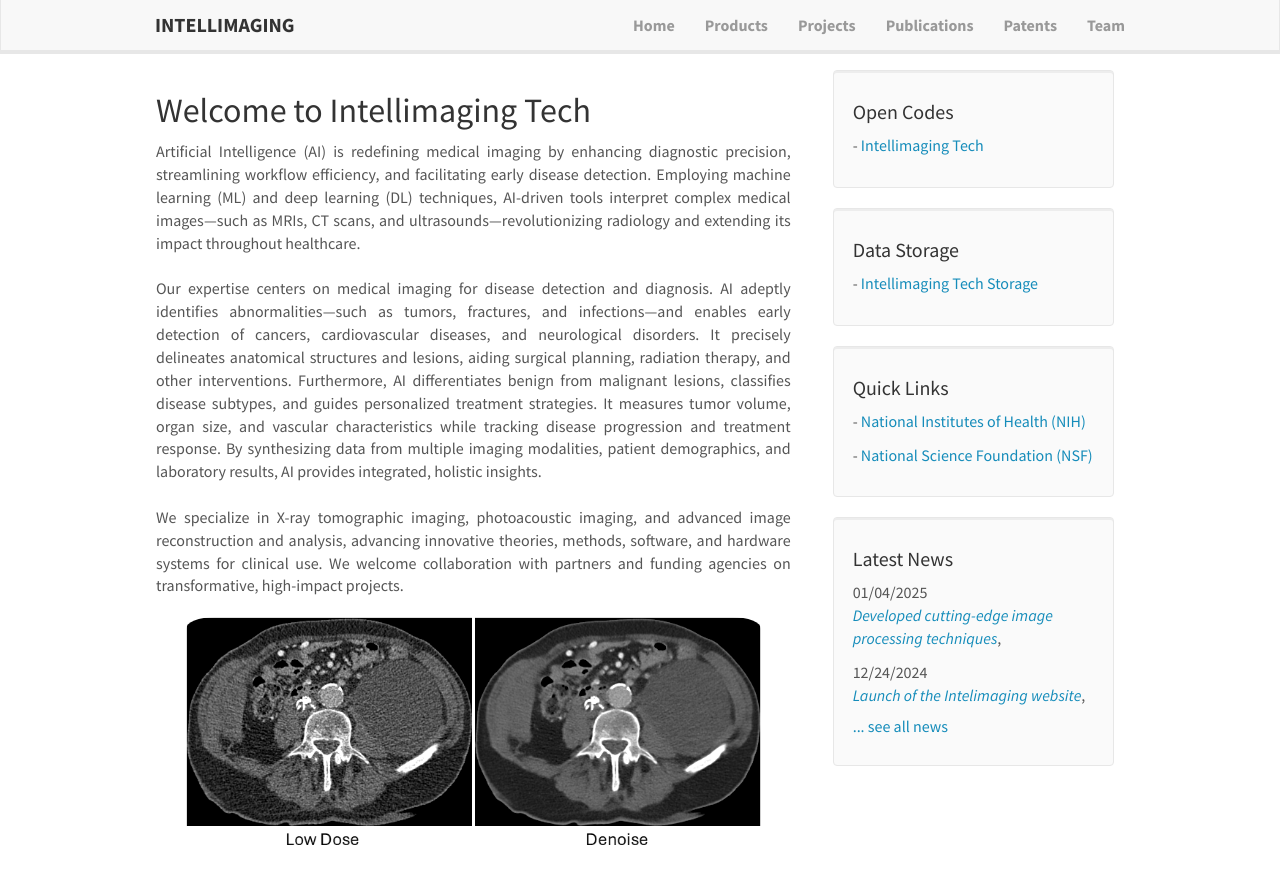
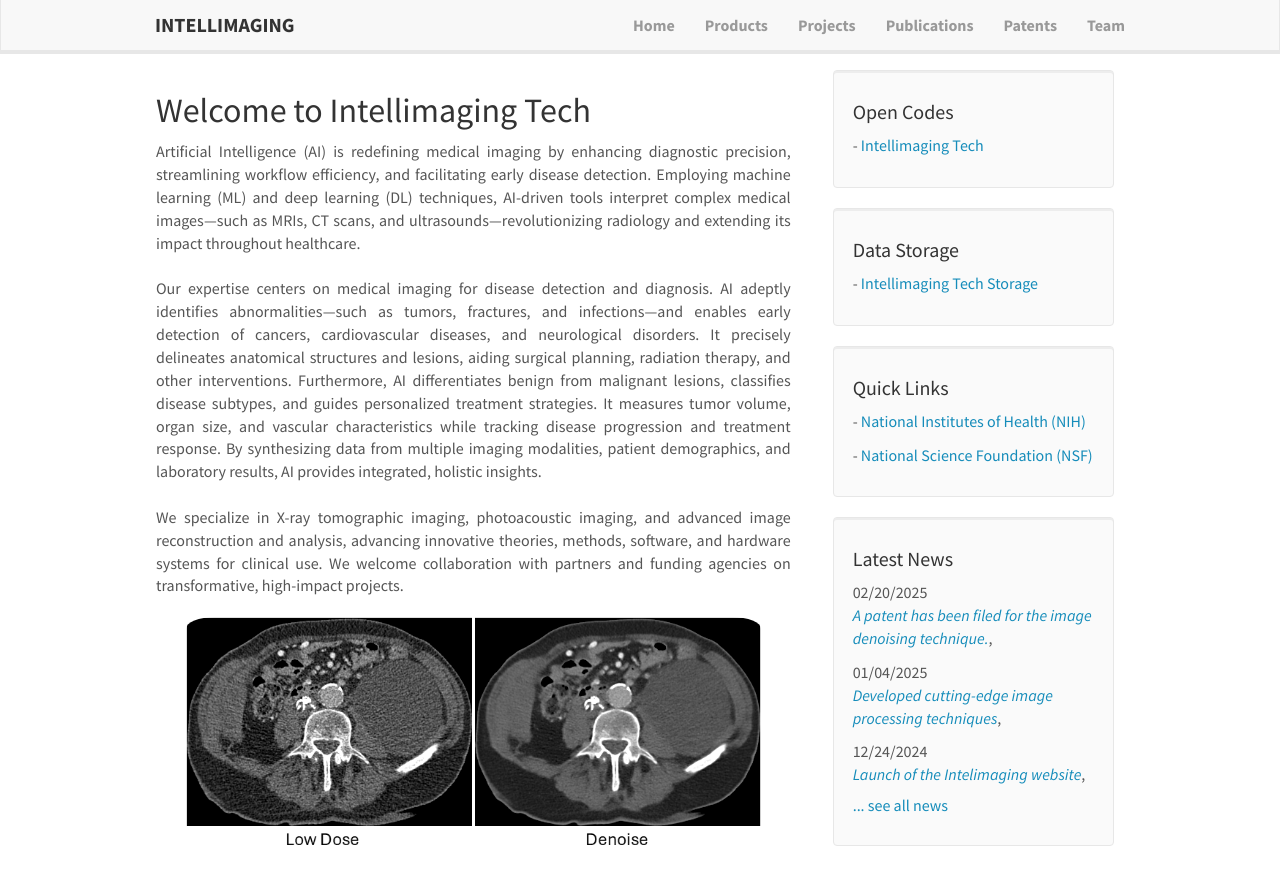
Before and after one commit to intellimaging/intellimaging.github.io, a Jekyll site: the page built from _pages/home.md, in a window 1280 px wide. Shown: the top 885 px of the page. Built offline with Jekyll 4.4.1, drawn with Linux system fonts in a browser that asks for light colours.

Commit message:
Update news.yml

```diff
--- a/_data/news.yml
+++ b/_data/news.yml
@@ -1,3 +1,8 @@
+- date: 02/20/2025
+  headline: A patent has been filed for the image denoising technique.
+  url: ttps://www.intellimaging.com
+  site:
+
 - date: 01/04/2025
   headline: Developed cutting-edge image processing techniques
   url: ttps://www.intellimaging.com
```
